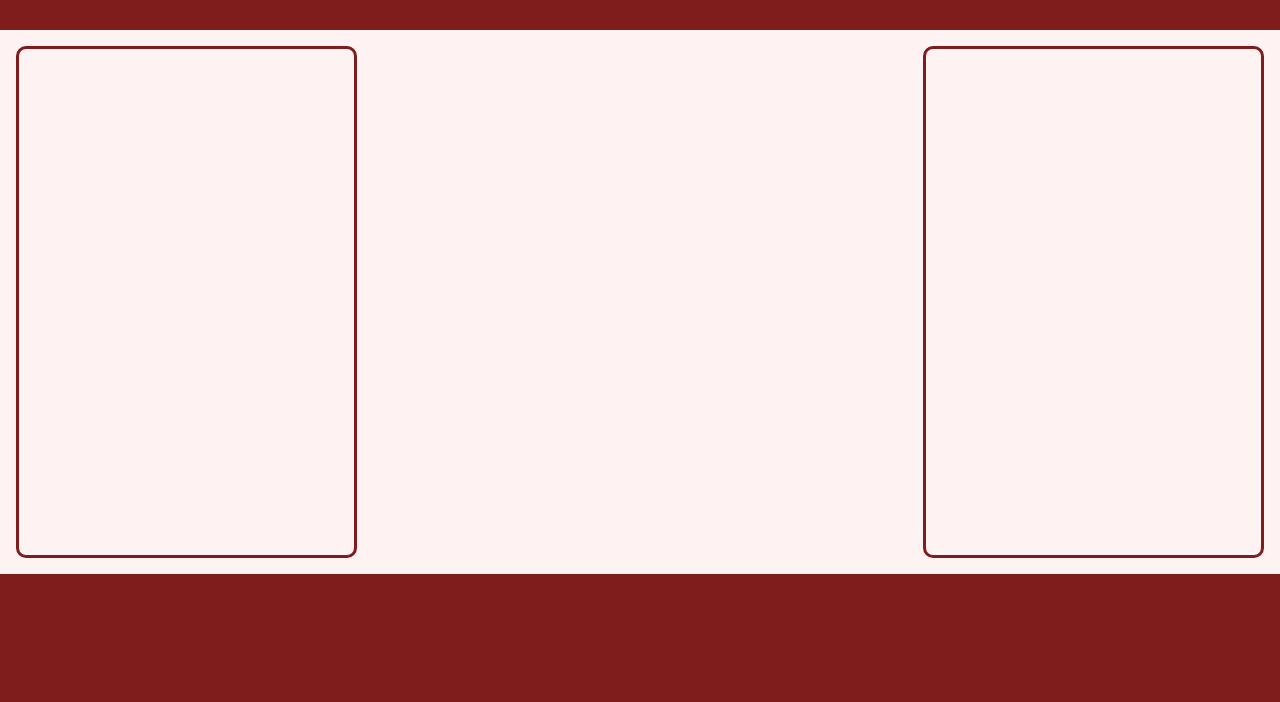
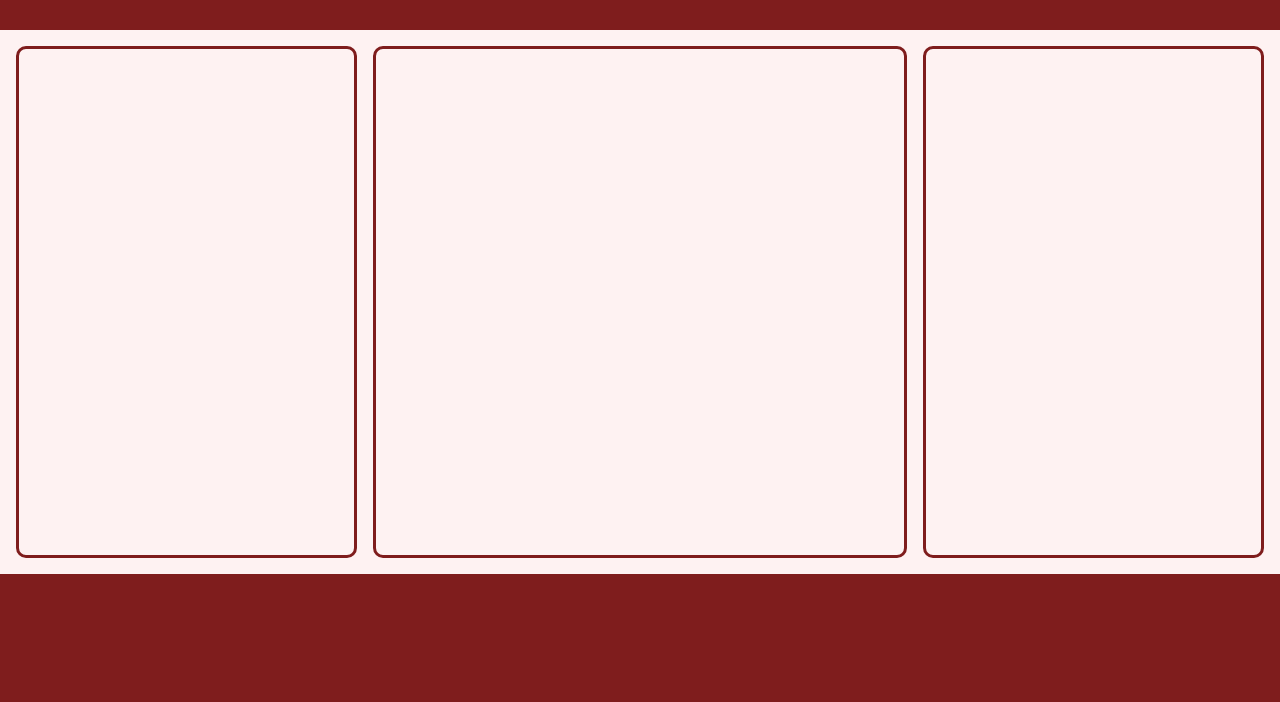
Before and after one commit to priyansh-dimri/tic-tac-toe, a plain HTML site: page index.html in a window 1280 px wide. Shown: the part 98-800 px from the top of the page. Drawn offline with Linux system fonts and the light colour scheme; a web font is replaced by a local one.

Commit message:
add styling to game-board container

```diff
--- a/styles/styles.css
+++ b/styles/styles.css
@@ -69,6 +69,19 @@ body {
 .game-board-container {
   grid-row: 2 / 3;
   grid-column: 2 / 3;
+
+  display: grid;
+}
+
+.game-board-sub-container {
+  border: var(--container-border);
+  border-radius: 10px;
+
+  display: grid;
+  grid-template-columns: repeat(3, 1fr);
+  grid-template-rows: repeat(3, 1fr);
+  gap: 1rem;
+  padding: 1rem;
 }
 
 /* Result Container styling */
```
